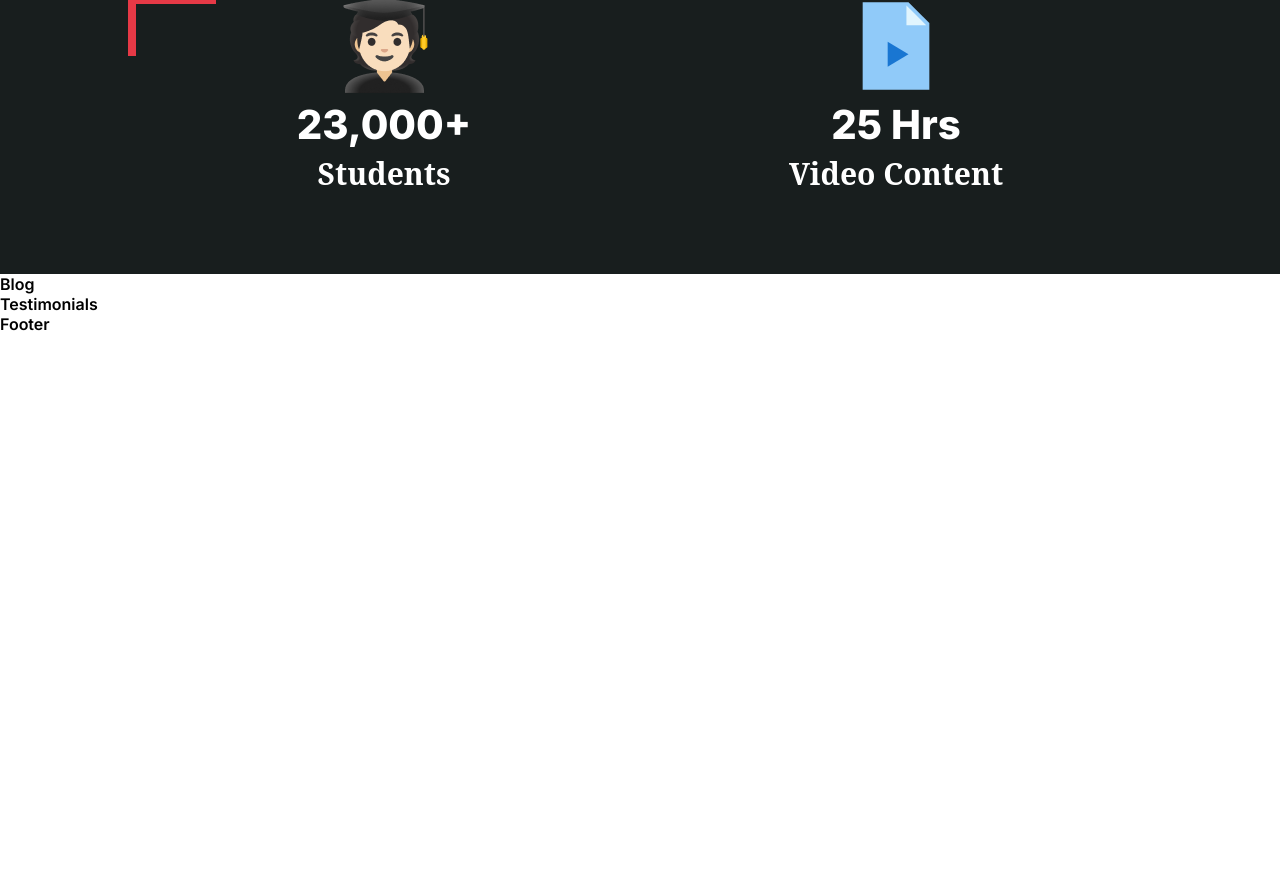
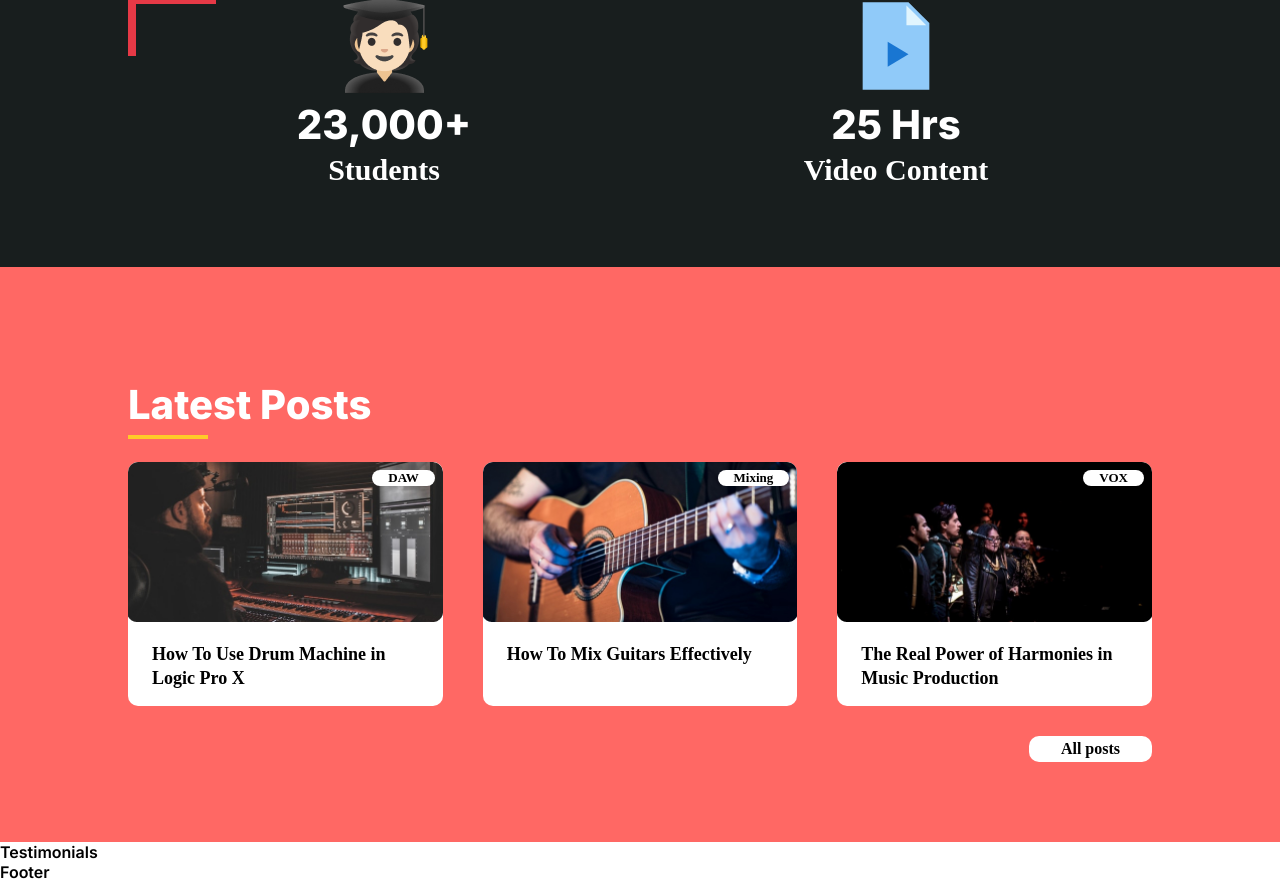
Before and after one commit to PersusPrince070/ResponsiveWeb-FigmaDesign, a React (Vite) app in the folder front-end/: page / in a window 1280 px wide. Shown: the part 1512-2394 px from the top of the page. Before the commit the page ends 1846 px from the top, so only its background shows below. Built offline with nearby package versions, Linux system fonts and the light colour scheme.

Commit message:
blog complete

```diff
--- a/front-end/src/components/Blog/Blog.css
+++ b/front-end/src/components/Blog/Blog.css
@@ -0,0 +1,63 @@
+#blog .content-container {
+  display: grid;
+  grid-template-columns: 1fr 1fr 1fr;
+  gap: 40px;
+}
+
+#blog .post img {
+  width: 100%;
+  height: 160px;
+  object-fit: cover;
+}
+
+#blog .post {
+  background: #fff;
+  border-radius: 10px;
+  position: relative;
+  overflow: hidden;
+  transition: all 400ms ease;
+}
+
+#blog .post:hover {
+  transform: scale(1.04);
+}
+
+#blog .post .tag {
+  position: absolute;
+  font-family: "Alegreya", serif;
+  font-size: 13px;
+  font-style: normal;
+  font-weight: 700;
+  color: #000;
+  background: #fff;
+  right: 8px;
+  top: 8px;
+  border-radius: 10px;
+  padding: 0px 16px;
+}
+
+#blog .post .post-title {
+  color: #000;
+  font-family: "Alegreya", serif;
+  font-size: 18px;
+  font-weight: 700;
+  line-height: 24px;
+  padding: 16px 24px;
+  margin: 0;
+}
+
+#blog .btn-container {
+  display: flex;
+  justify-content: right;
+}
+
+#blog .all-posts-btn {
+  color: #000;
+  font-family: "Alegreya", serif;
+  font-size: 16px;
+  font-weight: 700;
+  padding: 4px 32px;
+  border-radius: 10px;
+  background: #fff;
+  margin-top: 30px;
+}
--- a/front-end/src/components/Blog/Blog.jsx
+++ b/front-end/src/components/Blog/Blog.jsx
@@ -1,8 +1,56 @@
 import React from "react";
 import "./Blog.css";
+import { blog1, blog2, blog3 } from "../../assets";
 
 const Blog = () => {
-  return <div>Blog</div>;
+  return (
+    <section id="blog" className="pink">
+      <div className="wrapper">
+        <h2 className="light">Latest Posts</h2>
+        <div className="content-container">
+          <div className="post">
+            <div className="tag">DAW</div>
+            <a href="#">
+              <img src={blog1} alt="" />
+            </a>
+            <a href="#">
+              <h3 className="post-title">
+                How To Use Drum Machine in Logic Pro X
+              </h3>
+            </a>
+          </div>
+
+          <div className="post">
+            <div className="tag">Mixing</div>
+            <a href="#">
+              <img src={blog2} alt="" />
+            </a>
+            <a href="#">
+              <h3 className="post-title">How To Mix Guitars Effectively</h3>
+            </a>
+          </div>
+
+          <div className="post">
+            <div className="tag">VOX</div>
+            <a href="#">
+              <img src={blog3} alt="" />
+            </a>
+            <a href="#">
+              <h3 className="post-title">
+                The Real Power of Harmonies in Music Production
+              </h3>
+            </a>
+          </div>
+        </div>
+
+        <div className="btn-container">
+          <a href="#" className="all-posts-btn">
+            All posts
+          </a>
+        </div>
+      </div>
+    </section>
+  );
 };
 
 export default Blog;
--- a/front-end/src/components/Info/Info.css
+++ b/front-end/src/components/Info/Info.css
@@ -12,7 +12,7 @@
 }
 
 #info .info-content .type {
-  font-family: "Alegreya", "serif";
+  font-family: "Alegreya", serif;
   font-size: 30px;
   font-weight: 700;
 }
```
